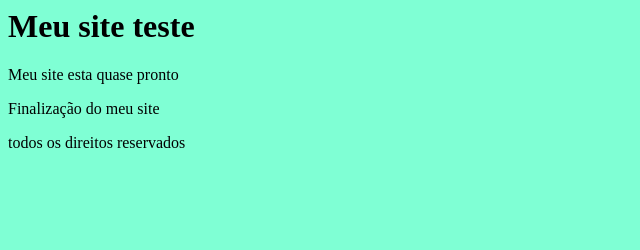
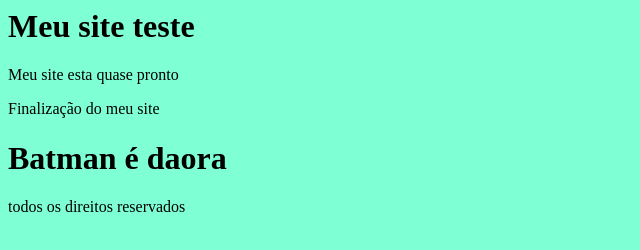
Before and after one commit to ramontsantos-trindade/site-teste, a plain HTML site: page index.html in a window 1280 px wide. Shown: the whole page, without its empty margins (0-640 px from the left). Drawn offline with Linux system fonts and the light colour scheme.

Commit message:
add - adicionei batman

```diff
--- a/index.html
+++ b/index.html
@@ -26,6 +26,9 @@
     <main>
         <p>Meu site esta quase pronto
         <p>Finalização do meu site
+
+            <h1>Batman é daora
+
     </main>
 
     <footer>
```
